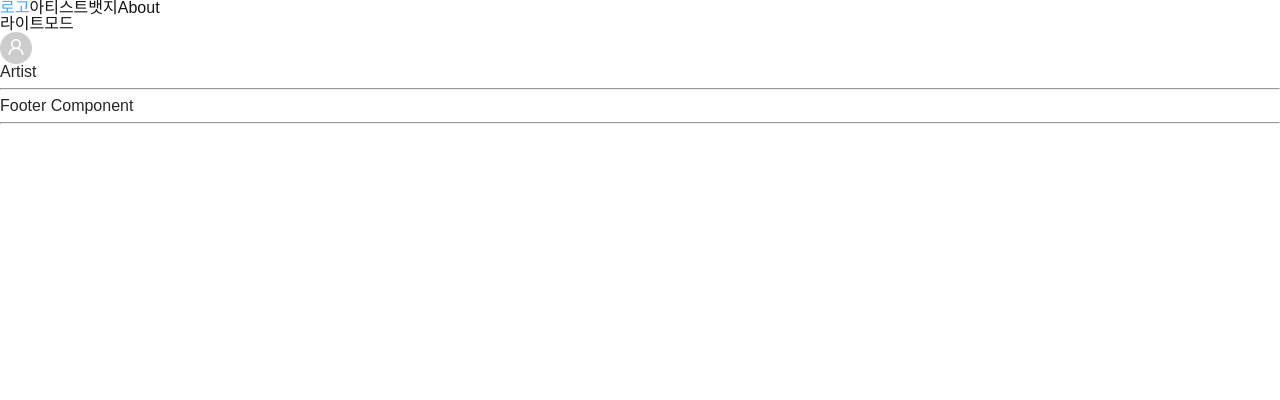
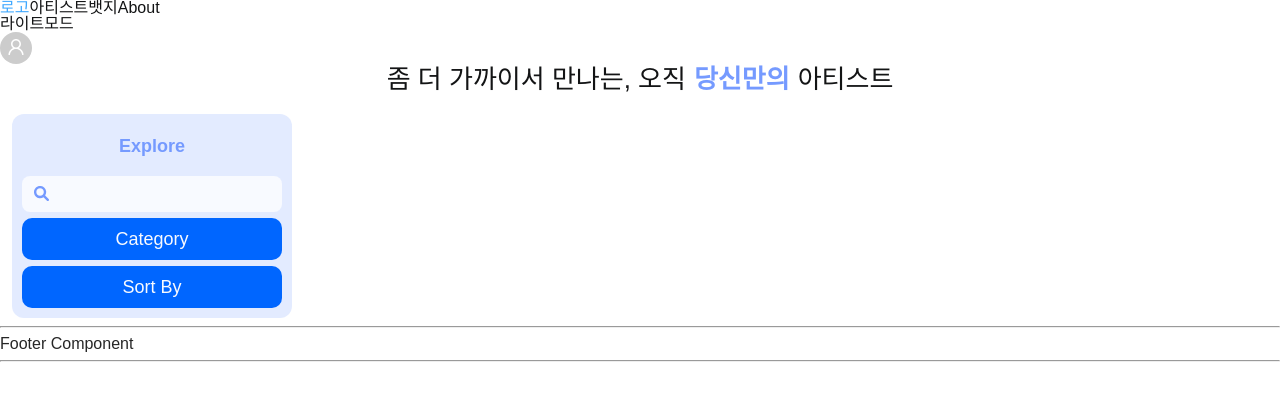
Before and after one commit to HSOOJ/UTS, a React (Create React App) app in the folder frontend/: page /artist in a window 1280 px wide. Shown: the top 400 px of the page. Built offline with nearby package versions, Linux system fonts and the light colour scheme; a web font is replaced by a local one.

Commit message:
#S06P22A105-255✨ Feat: Add Artist Market Place

```diff
--- a/frontend/src/pages/contents/artist/Artist.tsx
+++ b/frontend/src/pages/contents/artist/Artist.tsx
@@ -1,3 +1,57 @@
+import styled from "styled-components";
+import { Controller } from "../../../components/contents/market/controller";
+import { ArtistMarketHeader } from "../../../components/contents/market/marketHeader";
+// import { ArtistList } from "../../../components/contents/market/artist";
+import { useRecoilValue } from "recoil";
+import { themeAtom } from "../../../recoil/theme";
+import { Menu } from "../../../components/contents/market/controller/Controller.types";
+
+const CategoryList = [
+  "All",
+  "🎨 Art",
+  "🎵 Music",
+  "⚽ Sport",
+  "👜 Fashion",
+  "🎙️ Creator",
+  "🎞️ Actors",
+  "🎸 Other",
+];
+
+const SortByList = ["TransActions", "Volumes", "New", "Hot"];
+
+const artistMenuList: Menu[] = [
+  { title: "Category", menuItems: CategoryList },
+  { title: "Sort By", menuItems: SortByList },
+];
+
 export const Artist = () => {
-  return <h1>Artist</h1>;
+  const isDark = useRecoilValue(themeAtom).isDark;
+  return (
+    <ArtistPageLayOut>
+      <ArtistMarketHeader />
+      <MarketPlaceLayOut>
+        <Controller
+          header="Explore"
+          isDark={isDark}
+          menuList={artistMenuList}
+        />
+        {/* <ArtistList /> */}
+      </MarketPlaceLayOut>
+    </ArtistPageLayOut>
+  );
 };
+
+const ArtistPageLayOut = styled.div`
+  display: flex;
+  flex-direction: column;
+  align-items: center;
+`;
+
+const MarketPlaceLayOut = styled.div`
+  display: flex;
+  width: 100%;
+  padding: 0px 12px;
+  max-width: ${280 + 15 * 4 + 350 * 4}px;
+  min-width: 350px;
+  gap: 15px;
+`;
```
